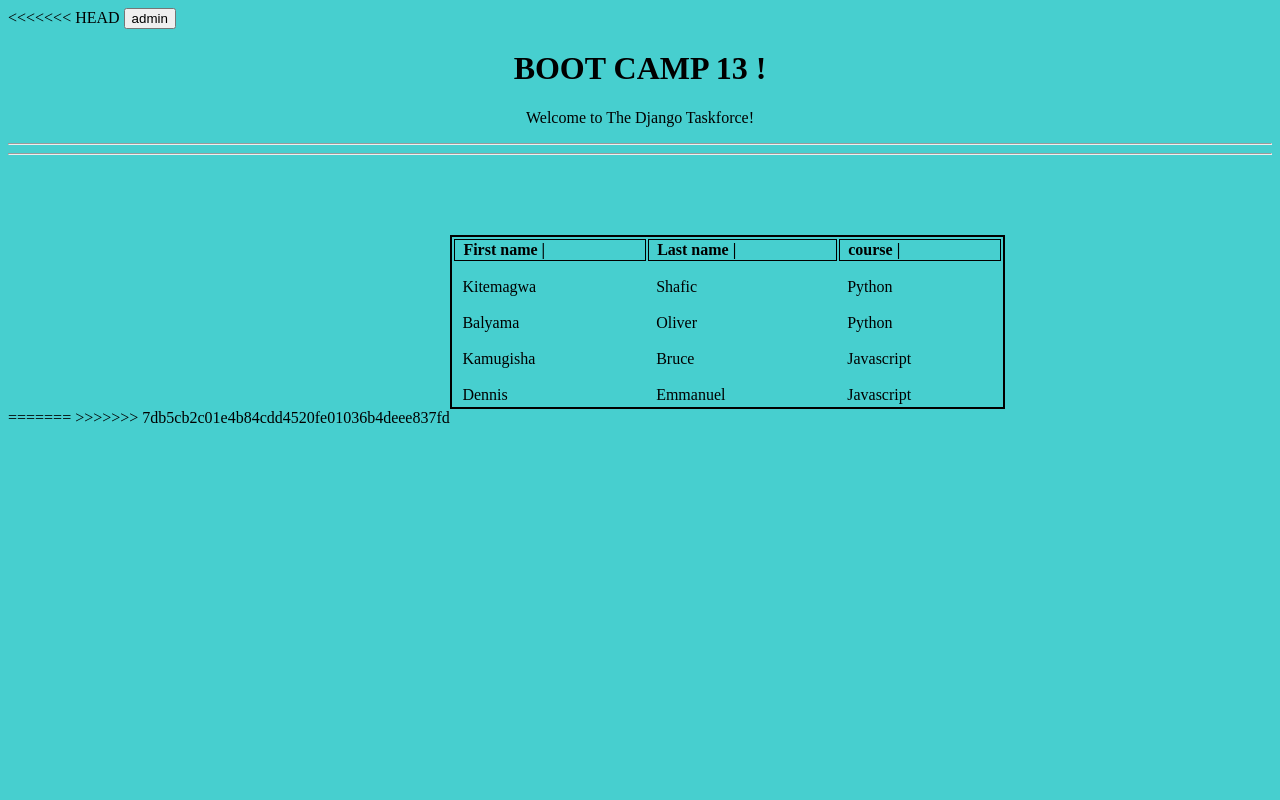
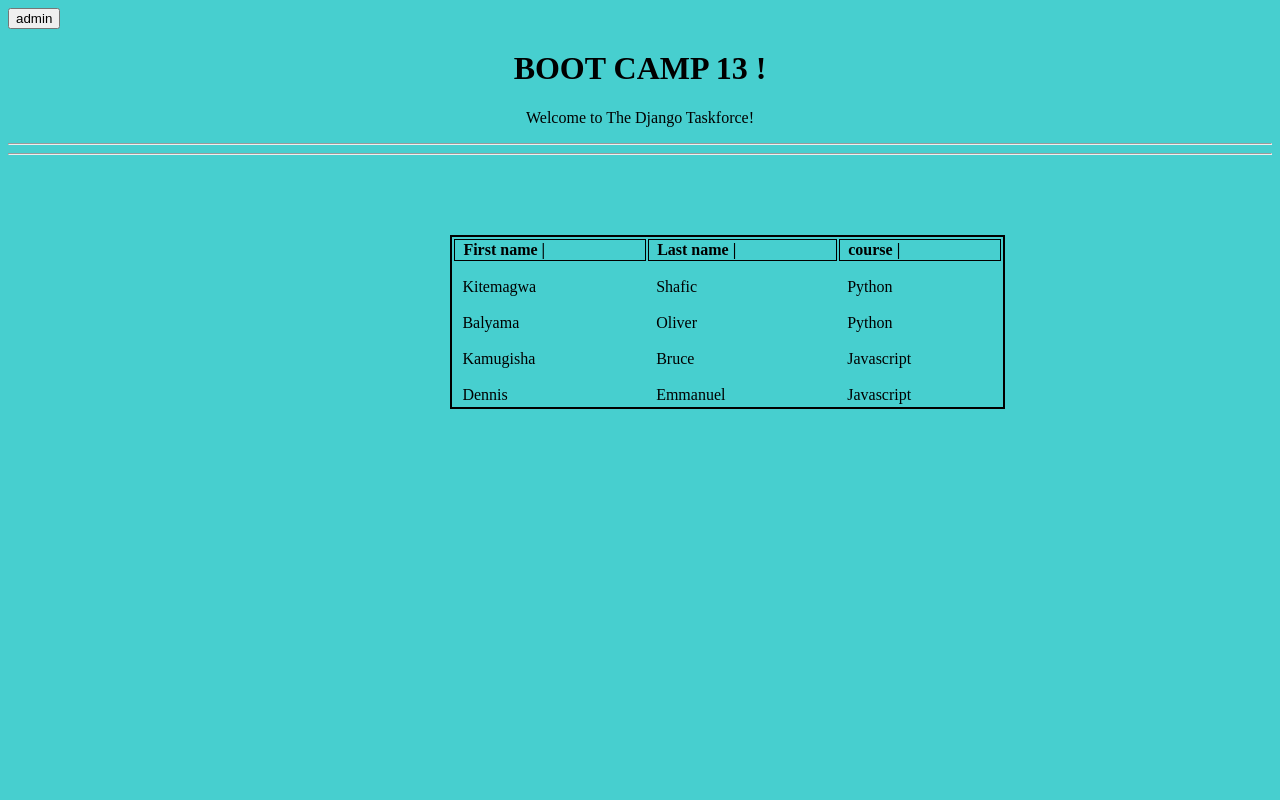
Before and after one commit to Kitemaggwa-Shafic/django_task_force_RestAPI, a Django app: page / in a window 1280 px wide. Run offline with Django 4.2, Linux system fonts and the light colour scheme; data comes from the database, SQL or seed files in the repository.

Commit message:
resolved home

```diff
--- a/bootcamp13/templates/home.html
+++ b/bootcamp13/templates/home.html
@@ -1,4 +1,3 @@
-<<<<<<< HEAD
 <!DOCTYPE html>
 <html>
 <head>
@@ -54,5 +53,3 @@
 </div>
 </body>
 </html>
-=======
->>>>>>> 7db5cb2c01e4b84cdd4520fe01036b4deee837fd
```
